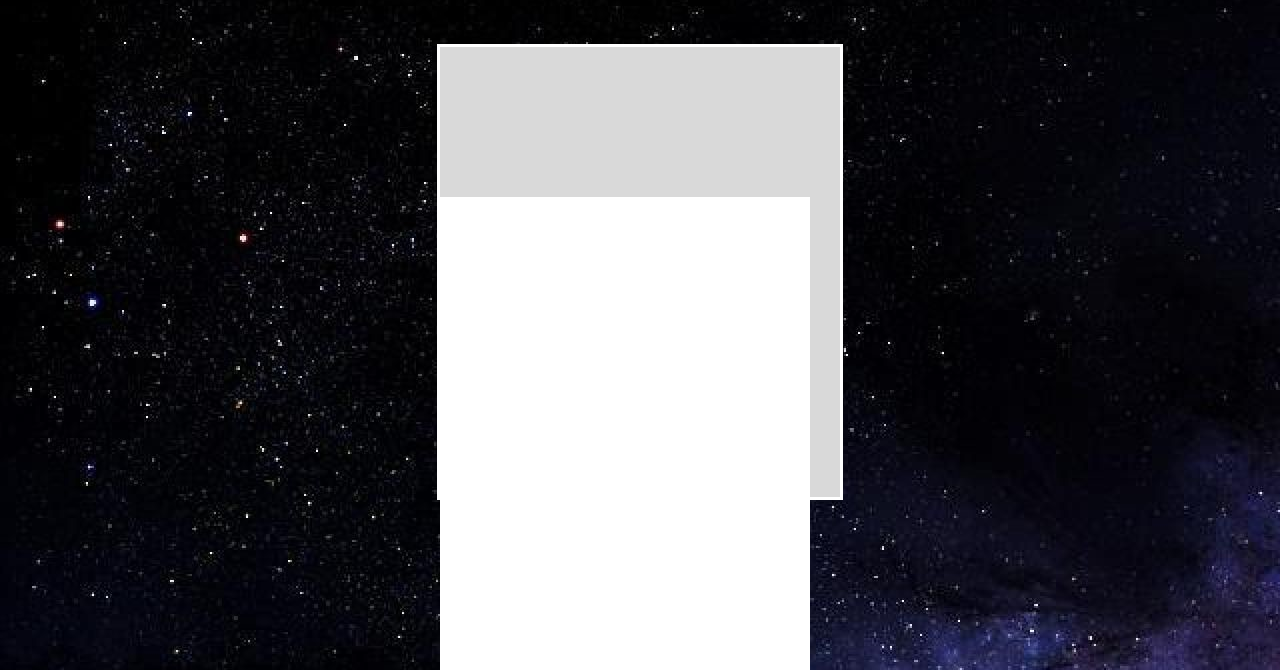
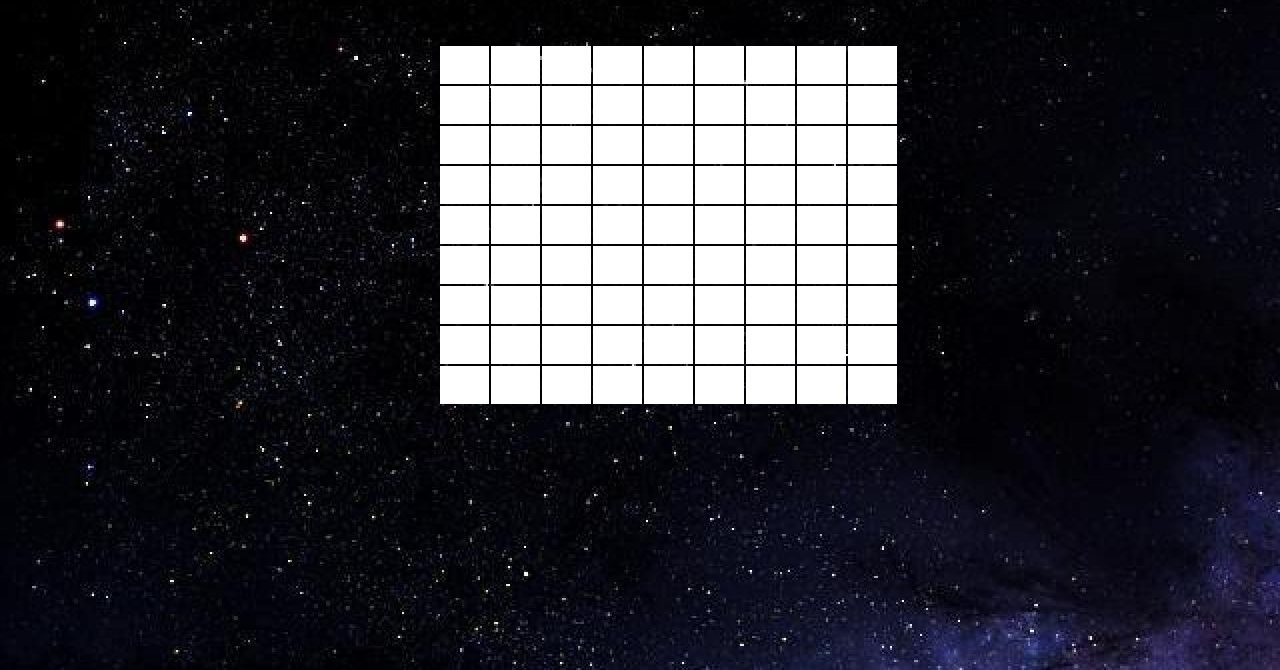
Before and after one commit to binaryeric/InfinitySodoku, a plain HTML site: page game.html in a window 1280 px wide. Shown: the part 130-800 px from the top of the page. Drawn offline with Linux system fonts and the light colour scheme.

Commit message:
working DOM Sodoku Board Create

```diff
--- a/css/game.css
+++ b/css/game.css
@@ -12,20 +12,11 @@ body {
 }
 
 #board {
-  background-color: #d9d9d9;
-  padding-top: 150px;
   margin-left: auto;
   margin-right: auto;
-  border-style: solid;
-  border-color: #ffffff;
 }
 
 .box {
-  width: 400px;
-  height: 300px;
+  width: 405px;
+  height: 324px;
 }
-
-.square {
-  border-style: solid;
-  border-color: #ffffff;
-}
--- a/js/game.js
+++ b/js/game.js
@@ -1,31 +1,52 @@
-var boundx = 400;
-var boundy = 300;
-var size = 81;
 
-var x = Math.round(boundx/size);
-var y = Math.round(boundy/size);
+function setAtt(obj,table) {
+	for(var i=0; i<table.length; i++) {
+		obj.setAttribute(table[i][0],table[i][1]);
+	}
+}
 
 function square(node) {
   var e = document.createElement('input');
 
-  e.setAttribute("class","square");
-  e.setAttribute("pattern","[0-9]{1,2}");
-  e.style.width = x;
-  e.style.height = y;
+  //e.setAttribute("pattern","[0-9]{1,2}");else
+  setAtt(e,[["pattern", "[0-9]{1,2}"],["style","text-align: center; width: 45px; height: 36px; border: solid; border-width: 0px; background-color: white"]]);
   node.appendChild(e);
   return e;
 }
+
+
+function makeSquares() {
+  var gtable = document.createElement("Table");
+  document.getElementById("board").appendChild(gtable);
+  setAtt(gtable,[["style","padding: 0px; margin: 0px; width: 100%; height: 100%;"]])
+
+  for(var y=0; y<9; y++) { // y
+    var row = gtable.insertRow(y);
+
+    for(var x = 0; x<9; x++) {
+        var cell = row.insertCell(x);
+        setAtt(cell, [["style", "padding: 0px;"]])
+        square(cell);
+    }
+
+  }
+}
+
+/*
 
 function makeSquares() {
   //
   var parentNode = document.getElementById("board");
 
-  for(var i=0; i<boundx; i+=x) {
-    for(var j=0; j<boundy; j+=y){
-      var sq = square(parentNode);
-      sq.style.left = i;
-      sq.style.top = y;
+
+  for(var i=0; i<9; i++) {
+    for(var j=0; j<9; j++){
+      if(j%3 == 0) s++;
+      square(parentNode);
+
     }
+
   }
 
 }
+*/
```
